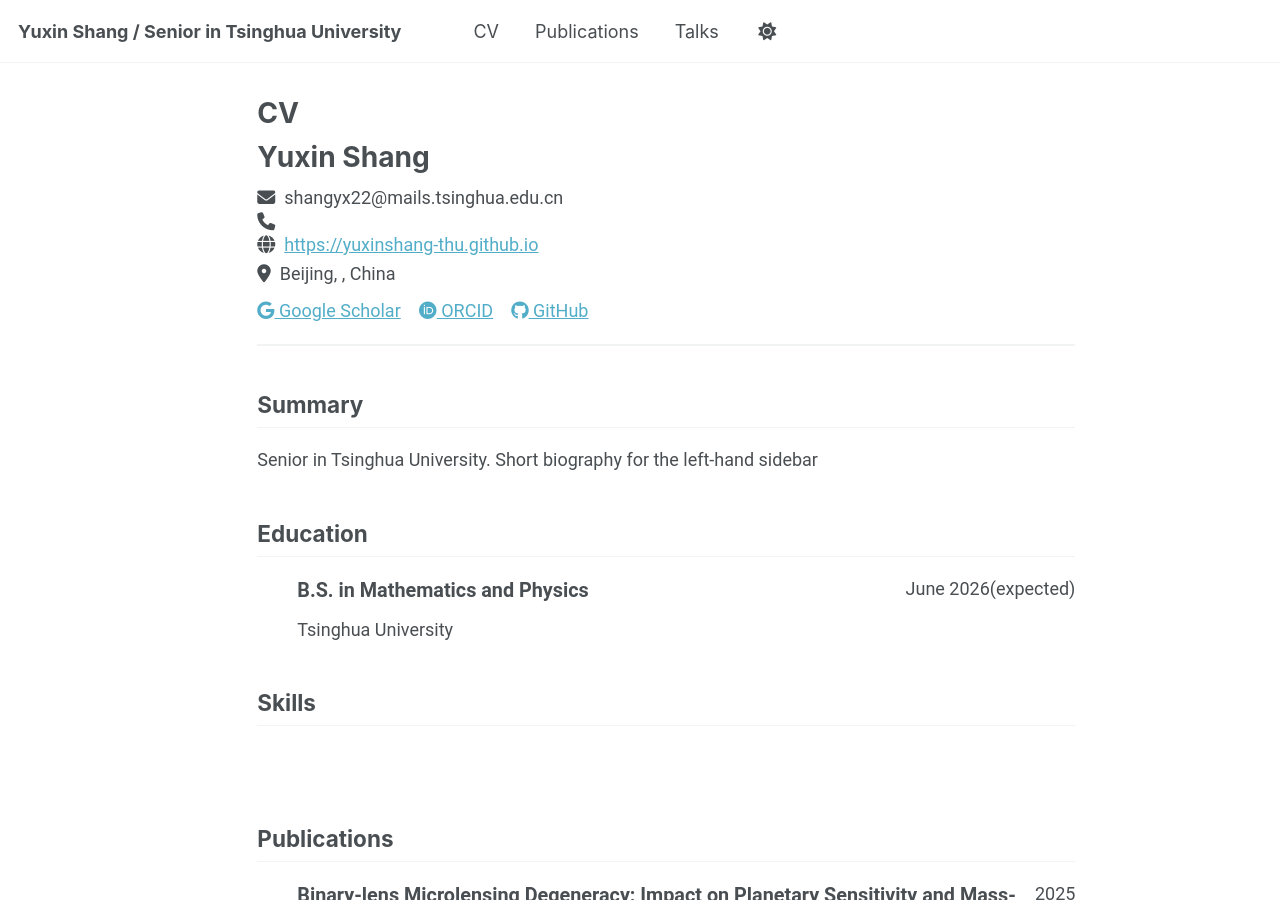
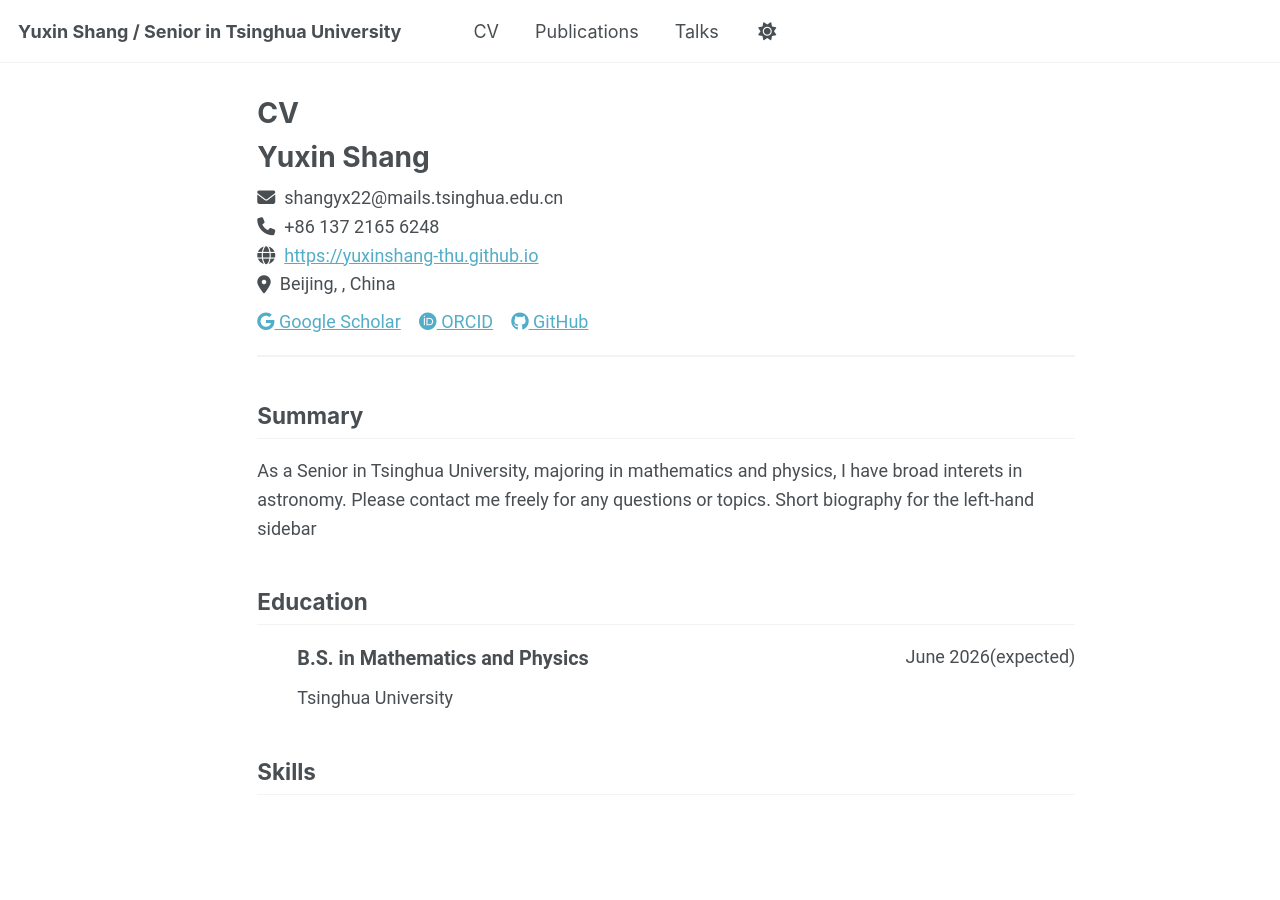
Before and after one commit to YuxinShang-thu/YuxinShang-thu.github.io, a Jekyll site: the page built from _pages/cv-json.md, in a window 1280 px wide and 900 px high. Built offline with Jekyll 4.4.1, drawn with Linux system fonts in a browser that asks for light colours; a script bundle is joined from its source files by our own code; library files that are not in the unit come from our copies.

Commit message:
Update CV with new phone number and summary

```diff
--- a/_data/cv.json
+++ b/_data/cv.json
@@ -2,9 +2,9 @@
   "basics": {
     "name": "Yuxin Shang",
     "email": "shangyx22@mails.tsinghua.edu.cn",
-    "phone": "",
+    "phone": "+86 137 2165 6248",
     "website": "https://yuxinshang-thu.github.io",
-    "summary": "Senior in Tsinghua University. Short biography for the left-hand sidebar",
+    "summary": "As a Senior in Tsinghua University, majoring in mathematics and physics, I have broad interets in astronomy. Please contact me freely for any questions or topics. Short biography for the left-hand sidebar",
     "location": {
       "address": "30 Shuangqing Road",
       "postalCode": "100084",
@@ -43,24 +43,18 @@
     }
   ],
   "skills": [
-    {
       "Data Modeling": "In microlensing, data modeling is rather complicated because of its mathematical structure. I am good at using MCMC/downhill algorithm with grid-search method to finish multi-dimensionally data modeling. ",
       "HPC": "I am experienced in using HPC to conduct computation-intensive project.",
       "Deep Learning": "In my recent study, I try to use a deep learning model to study cosmology. I am now learning how to train and utilize deep learning model for astronomy"
-    }
   ],
   "languages": [
-    {
       "Chinese": "Native",
       "English": "Working Language"
-    }
   ],
-  "research focus": [
-    {
+  "research experience": [
       "exoplanet": "Microlensing",
       "cosmology": "Observational cosmology, Weak lensing",
       "AI4Astronomy": "Deep learning"
-    }
   ],
   "references": [],
   "publications": [
```
